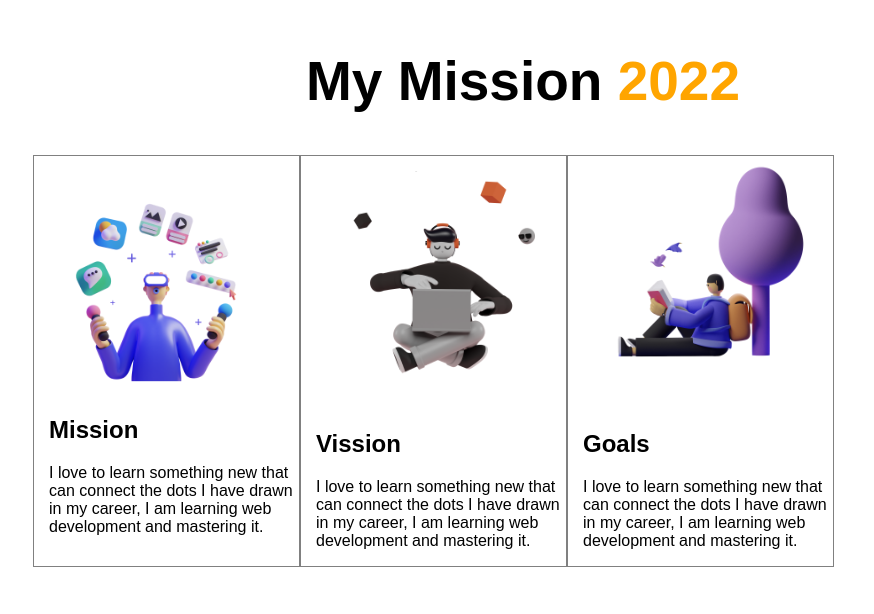
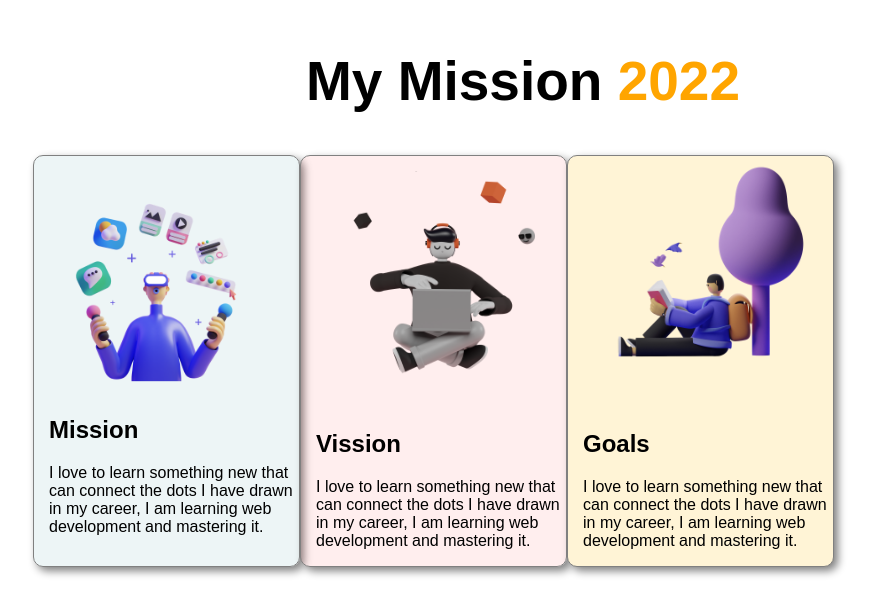
Before and after one commit to Shafayathub/practice-one, a plain HTML site: page index.html in a window 1280 px wide. Shown: the part 736-1350 px from the top of the page, without its empty margins (117-991 px from the left). Drawn offline with Linux system fonts and the light colour scheme.

Commit message:
box added

```diff
--- a/style.css
+++ b/style.css
@@ -64,6 +64,8 @@ section{
     font-family: sans-serif;
     border: 1px solid gray;
     padding-left: 15px;
+    box-shadow: 4px 4px 8px grey;
+    border-radius: 10px;
 }
 
 .second-sec img{
@@ -71,4 +73,16 @@ section{
 }
 .all-box{
     display: flex;
+    justify-content: space-around;
 }
+
+#box-one{
+    background: #4F9DA61A;
+    ;
+}
+#box-two{
+    background: #FF59591A;
+}
+#box-three{
+    background: #FFF4D6;
+}
```
